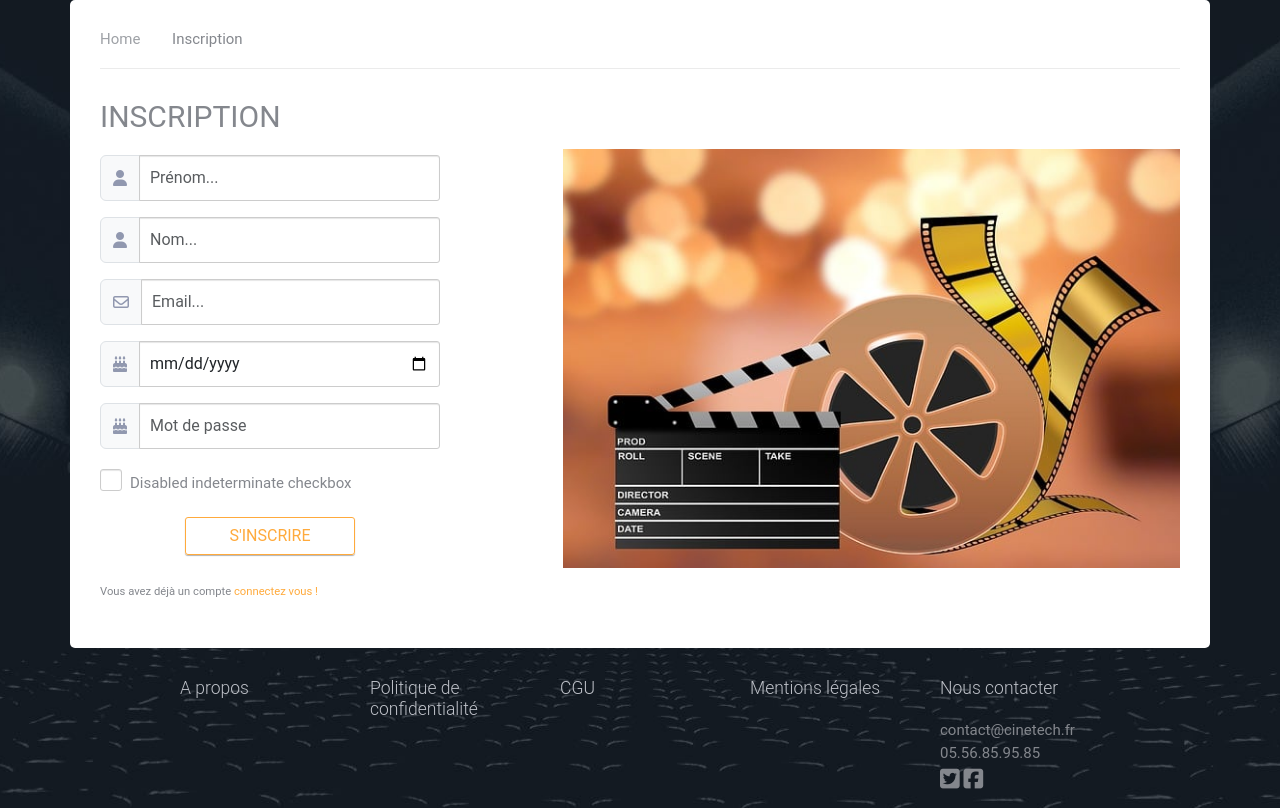
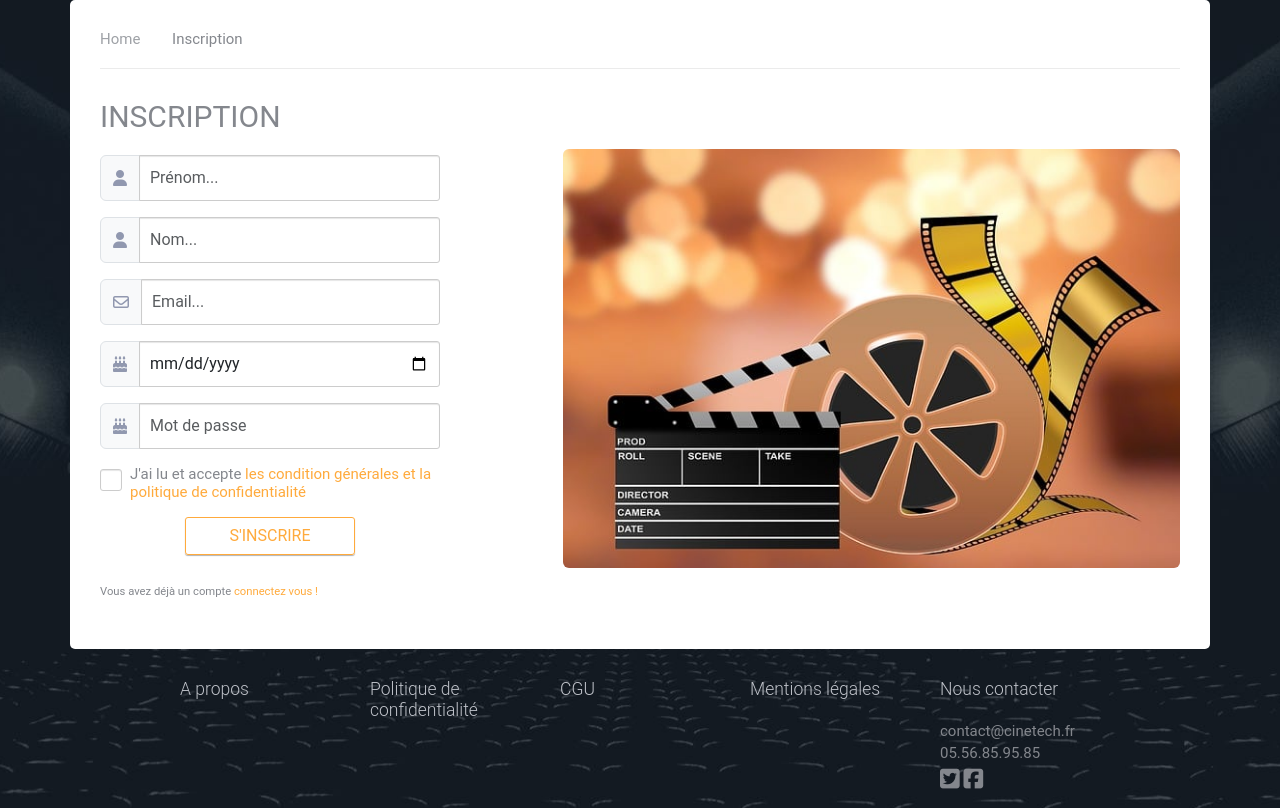
Before and after one commit to Davidgbn33/CinemaF_ilm, a PHP site: template src/View/register.html.twig in a window 1280 px wide. Shown: the part 164-972 px from the top of the page. Run offline with PHP 8.4, Linux system fonts and the light colour scheme; the template is opened without the code that fills it, so the values that code supplies are empty; some libraries are stand-ins or nearby versions.

Commit message:
changed name label and img rounded

```diff
--- a/src/View/register.html.twig
+++ b/src/View/register.html.twig
@@ -78,17 +78,22 @@
                                            placeholder="Mot de passe"
                                            aria-label="Username" aria-describedby="basic-addon1"/>
                                 </div>
+
                                 {% if error.password is not empty %}
                                     <p style="color: red">{{ error['password'] }}</p>
                                 {% endif %}
 
                                     <!-- Checkbox for general condition -->
                                     <div class="form-check mb-3">
-                                        <input class="form-check-input" type="checkbox" value="" id="flexCheckDefault">
-                                        <label class="form-check-label ps-2" for="flexCheckDefault">
-                                            Disabled indeterminate checkbox
+                                        <input name="checkbox" class="form-check-input" type="checkbox" value="" id="flexCheckDefault">
+                                        <label class="form-check-label ps-2" for="flexCheckDefault"> J'ai lu et accepte
+                                            <a href="#"> les condition générales</a> <a href="#">et la politique de confidentialité </a>
                                         </label>
+
                                     </div>
+                                {% if error.checkbox is not empty %}
+                                    <p style="color: red">{{ error['checkbox'] }}</p>
+                                {% endif %}
                                 <!-- Submit button -->
                                 <button type="submit" class="btn btn-outline-warning d-grid gap-2 col-6 mx-auto">S'INSCRIRE</button>
                             </form>
@@ -96,7 +101,7 @@
                             <h6>Vous avez déjà un compte <a class="DG-color-yellow" href="/user/login"> connectez vous !</a></h6>
                         </div>
                         <div class="col-md-7 col-md-offset-1 d-flex align-items-center">
-                            <img src="/assets/images/movie.jpg" alt="">
+                            <img class="rounded" src="/assets/images/movie.jpg" alt="">
                         </div>
                     </div>
                 </div>
```
